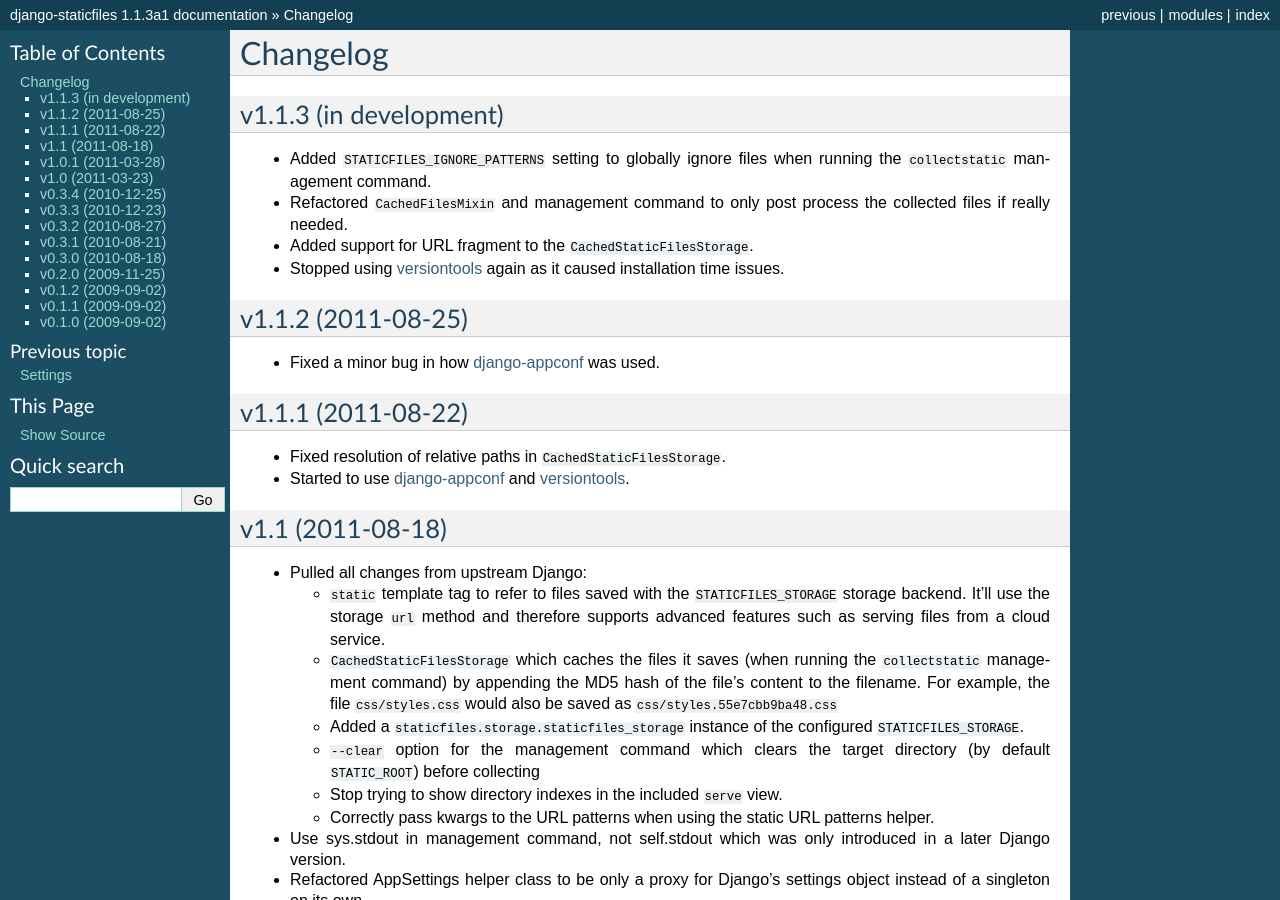
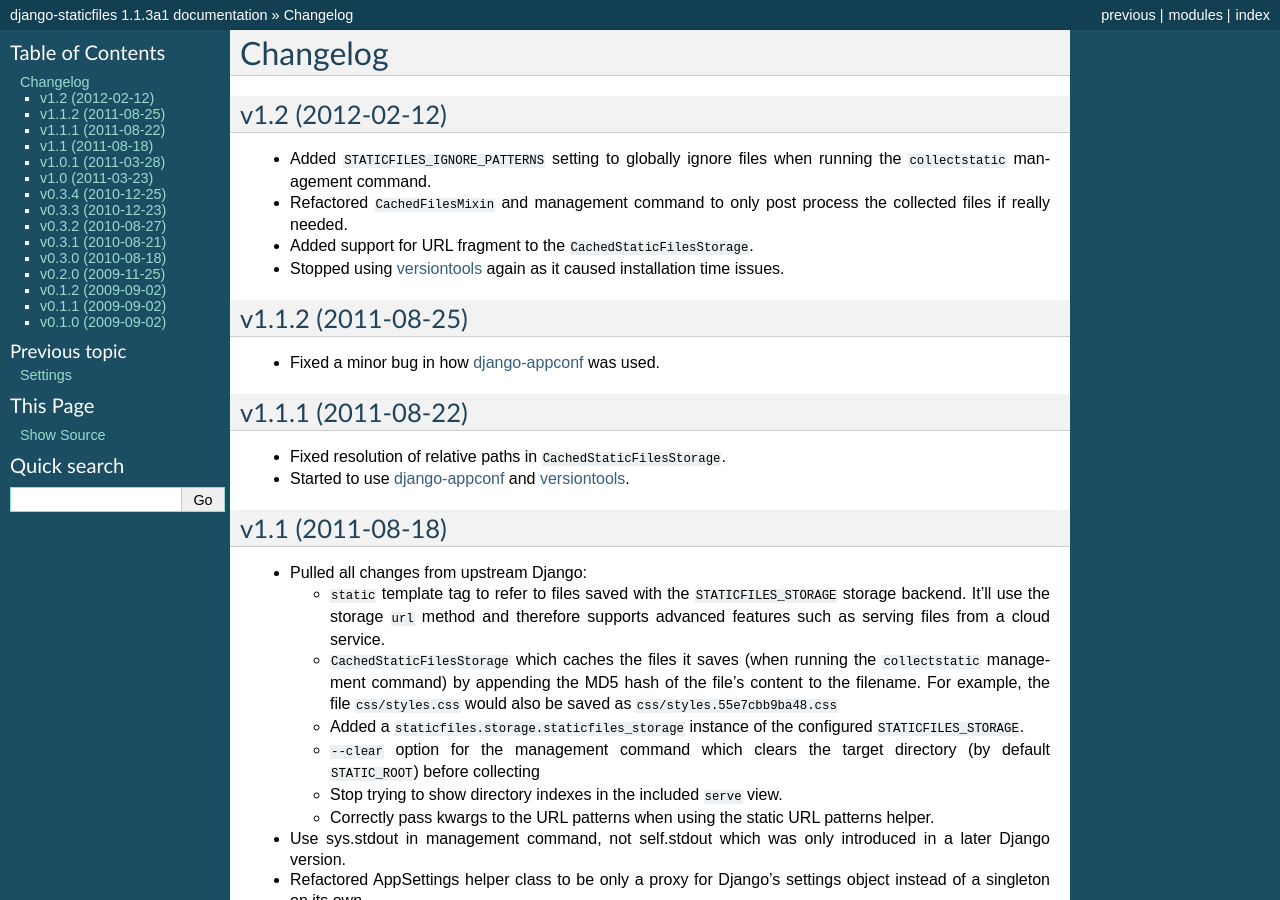
Before and after one commit to jezdez/django-staticfiles, a Sphinx documentation site: the page built from docs/changelog.rst, in a window 1280 px wide and 900 px high. Built offline with Sphinx 7.4.7, drawn with Linux system fonts in a browser that asks for light colours.

Commit message:
Updated changelog.

```diff
--- a/docs/changelog.rst
+++ b/docs/changelog.rst
@@ -1,8 +1,8 @@
 Changelog
 =========
 
-v1.1.3 (in development)
------------------------
+v1.2 (2012-02-12)
+-----------------
 
 * Added ``STATICFILES_IGNORE_PATTERNS`` setting to globally ignore
   files when running the ``collectstatic`` management command.
```
